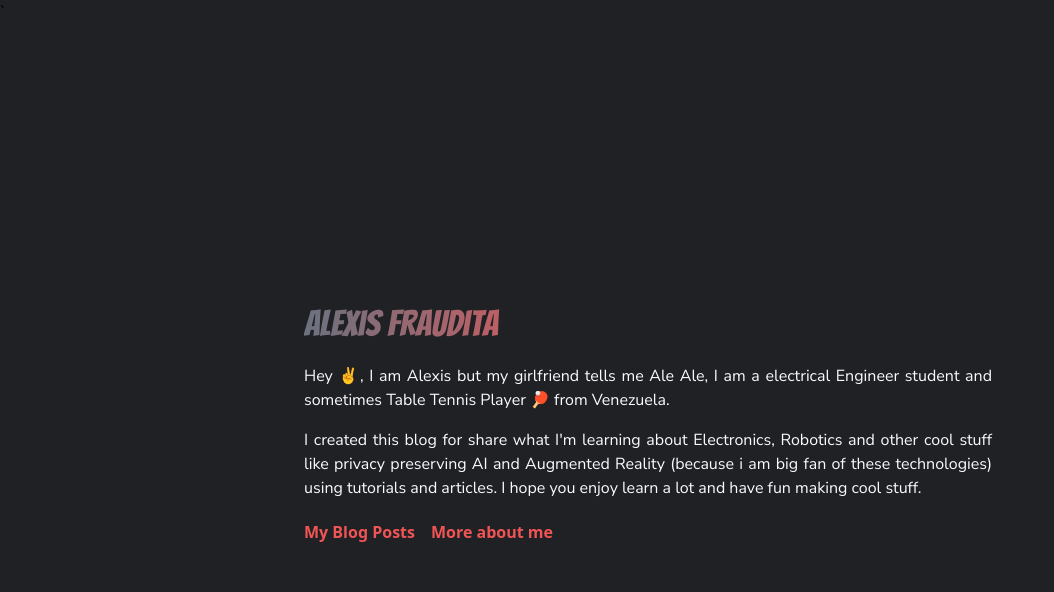
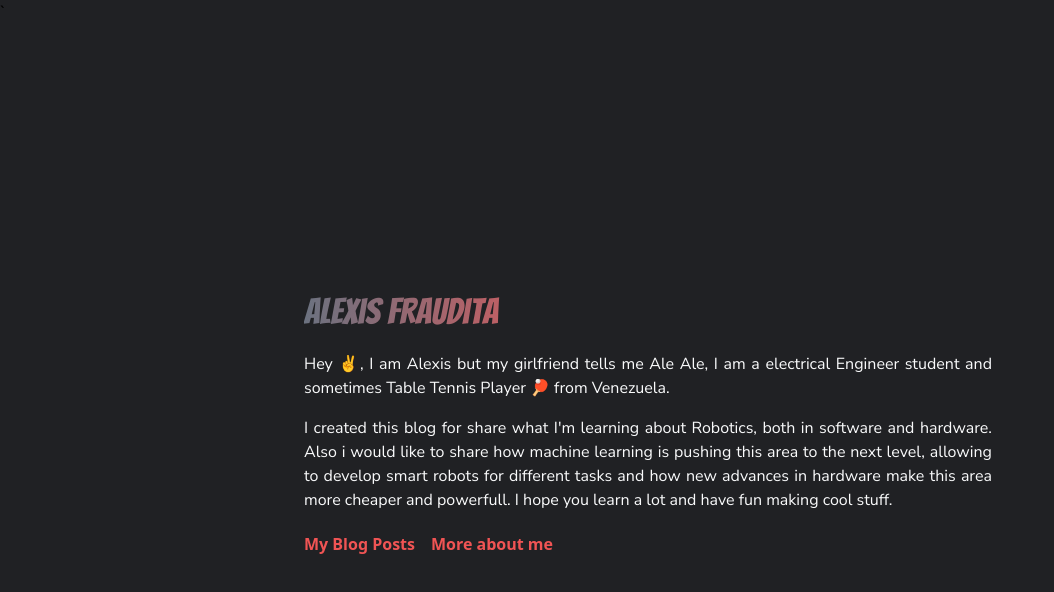
Before and after one commit to alefram/Alefram.github.io, a Next.js app: page / in a window 1280 px wide. Shown: the top 592 px of the page, without its empty margins (0-1054 px from the left). Built offline with nearby package versions, Linux system fonts and the light colour scheme; what @tailwindcss/typography would draw is missing.

Commit message:
add final speech to home

```diff
--- a/pages/index.jsx
+++ b/pages/index.jsx
@@ -22,7 +22,7 @@ const Home = () => {
                         Hey &#9996;, I am Alexis but my girlfriend tells me Ale Ale, I am a electrical Engineer student and sometimes Table Tennis Player &#127955; from Venezuela.
                     </p>
                     <p>
-                        I created this blog for share what I'm learning about Electronics, Robotics and other cool stuff like privacy preserving AI and Augmented Reality (because i am big fan of these technologies) using tutorials and articles. I hope you enjoy learn a lot and have fun making cool stuff.
+                    I created this blog for share what I'm learning about Robotics, both in software and hardware. Also i would like to share how machine learning is pushing this area to the next level, allowing to develop smart robots for different tasks and how new advances in hardware make this area more cheaper and powerfull. I hope you learn a lot and have fun making cool stuff.
                     </p>
                 </div>
                 <div className="flex flex-wrap mt-5 space-x-4 prose-lg font-bold">
```
